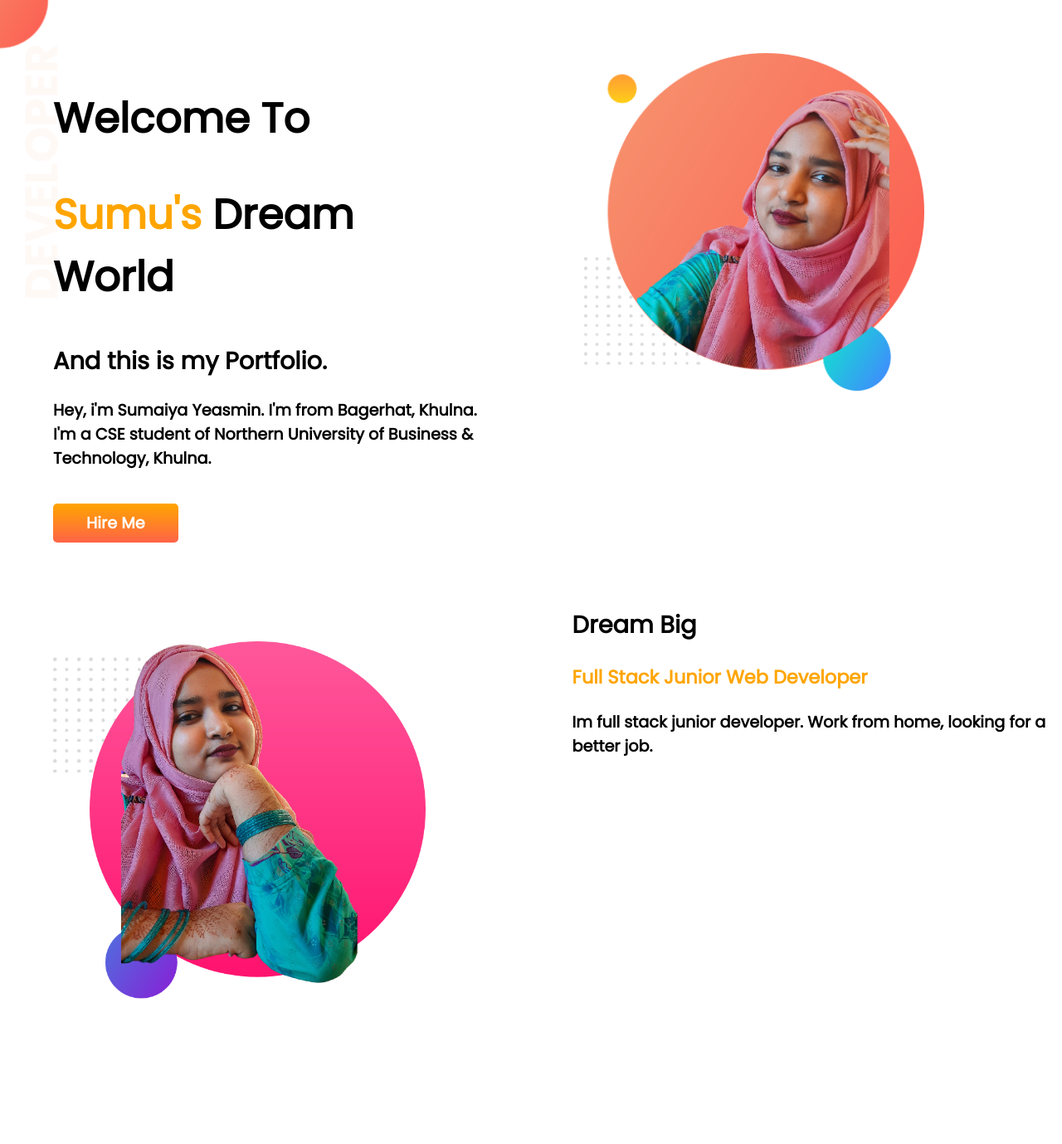
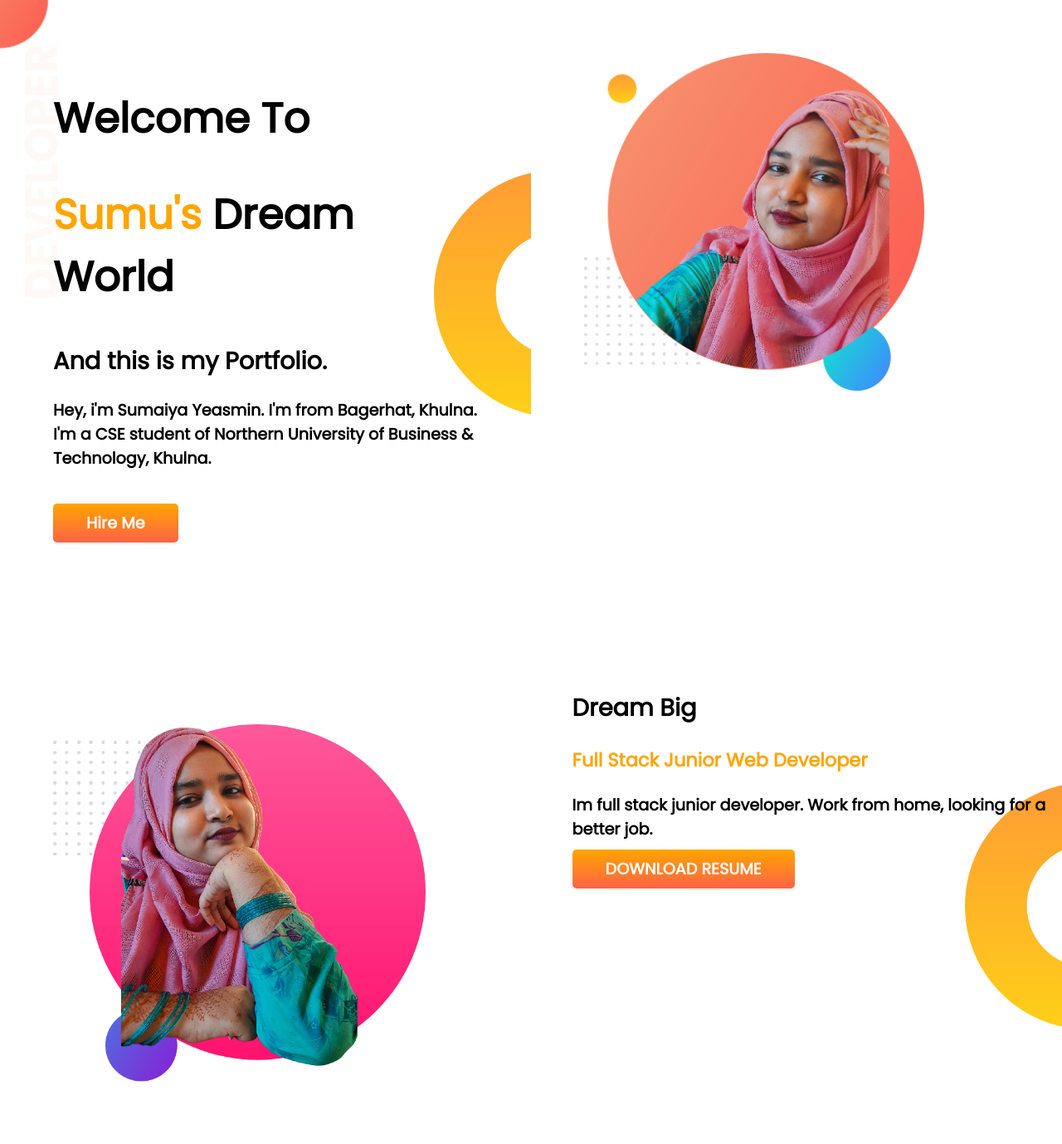
Before and after one commit to Samsul-abir/developer-portfolio, a plain HTML site: page index.html in a window 1280 px wide. Shown: the whole page at 83% size. Before the commit the page ends 1276 px from the top, so only its background shows below. Drawn offline with Linux system fonts and the light colour scheme.

Commit message:
images added

```diff
--- a/index.html
+++ b/index.html
@@ -12,7 +12,7 @@
 </head>
 <body>
     <section class="top-banner">
-        <div class="half-width">
+        <div class="half-width dream-big">
         <h1>Welcome To</h1>
         <h1><span class="orange-color">Sumu's</span> Dream World</h1>
         <h2>And this is my Portfolio.</h2>
@@ -27,10 +27,11 @@
         <div class="always-dream-big">
             <img src="images/sumu3.png" alt="">
         </div>
-        <div>
+        <div class="dream-big">
             <h2>Dream Big</h2>
             <h3> <span class="just-color">Full Stack Junior Web Developer</span></h3>
             <p>Im full stack junior developer. Work from home, looking for a better job.</p>
+            <a class="button-style" target="_blank" href="www.google.com">DOWNLOAD RESUME</a>
         </div>
     </section>
 </body>
--- a/style.css
+++ b/style.css
@@ -15,6 +15,7 @@ h1
 section
 {
     display: flex;
+    margin-bottom: 100px;
 }
 .half-width
 {
@@ -58,3 +59,9 @@ section
 {
     color: orange;
 }
+.dream-big
+{
+    background-image: url(images/dream-bg.png);
+    background-repeat: no-repeat;
+    background-position: right;
+}
```
